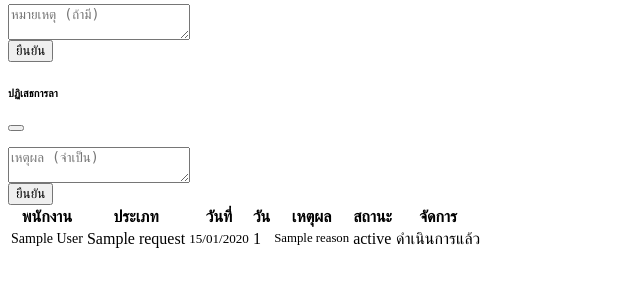
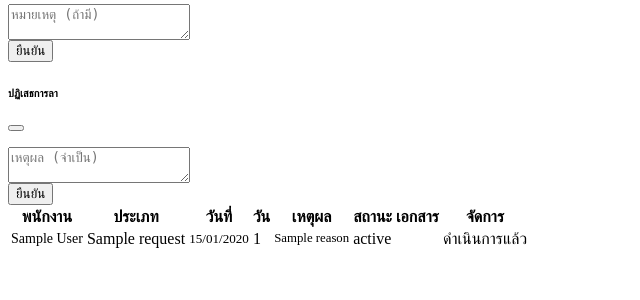
Before and after one commit to bankpatcharapolt/hrm_tgsmartlife, a CodeIgniter app: the page made by application/views/manager/leave/index.php in a window 1280 px wide. Shown: the part 217-517 px from the top of the page, without its empty margins (0-640 px from the left). Run offline with CodeIgniter, Linux system fonts and the light colour scheme; tables that the repository leaves empty hold one stand-in row (values such as "Sample post"); the template is opened without the code that fills it: most values are stand-ins (such as "Sample title", 1, 10 or a date in 2020).

Commit message:
เพิ่มเอกสารในมุมมองหัวหน้างาน

```diff
--- a/application/views/manager/leave/index.php
+++ b/application/views/manager/leave/index.php
@@ -29,6 +29,7 @@
             <th>วัน</th>
             <th>เหตุผล</th>
             <th>สถานะ</th>
+            <th>เอกสาร</th>
             <th>จัดการ</th>
           </tr>
         </thead>
@@ -46,6 +47,27 @@
                   <?= htmlspecialchars(mb_substr($req->reason, 0, 40)) ?>    <?= mb_strlen($req->reason) > 40 ? '...' : '' ?></td>
                 <td><span
                     class="badge bg-<?= array('pending' => 'warning text-dark', 'approved' => 'success', 'rejected' => 'danger', 'cancelled' => 'secondary')[$req->status] ?? 'secondary' ?>"><?= array('pending' => 'รอการอนุมัติ', 'approved' => 'อนุมัติ', 'rejected' => 'ปฏิเสธ', 'cancelled' => 'ยกเลิก')[$req->status] ?? $req->status ?></span>
+                </td>
+                <td>
+                  <div class="d-flex gap-1 flex-wrap">
+                    <?php if(!empty($req->document_path)): ?>
+                    <a href="<?= base_url($req->document_path) ?>" target="_blank"
+                       class="btn btn-outline-secondary btn-sm px-2 py-0"
+                       title="เอกสารประกอบ">
+                      <i class="bi bi-file-earmark"></i>
+                    </a>
+                    <?php endif; ?>
+                    <?php if(!empty($req->medical_cert_path)): ?>
+                    <a href="<?= base_url($req->medical_cert_path) ?>" target="_blank"
+                       class="btn btn-outline-warning btn-sm px-2 py-0"
+                       title="ใบรับรองแพทย์">
+                      <i class="bi bi-file-medical"></i>
+                    </a>
+                    <?php endif; ?>
+                    <?php if(empty($req->document_path) && empty($req->medical_cert_path)): ?>
+                    <span class="text-muted small">–</span>
+                    <?php endif; ?>
+                  </div>
                 </td>
                 <td>
                   <?php if ($req->status === 'pending'): ?>
@@ -91,7 +113,7 @@
               </div>
             <?php endforeach; else: ?>
             <tr>
-              <td colspan="7" class="text-center text-muted py-5">ไม่มีข้อมูลการลา</td>
+              <td colspan="8" class="text-center text-muted py-5">ไม่มีข้อมูลการลา</td>
             </tr><?php endif; ?>
         </tbody>
       </table>
```
